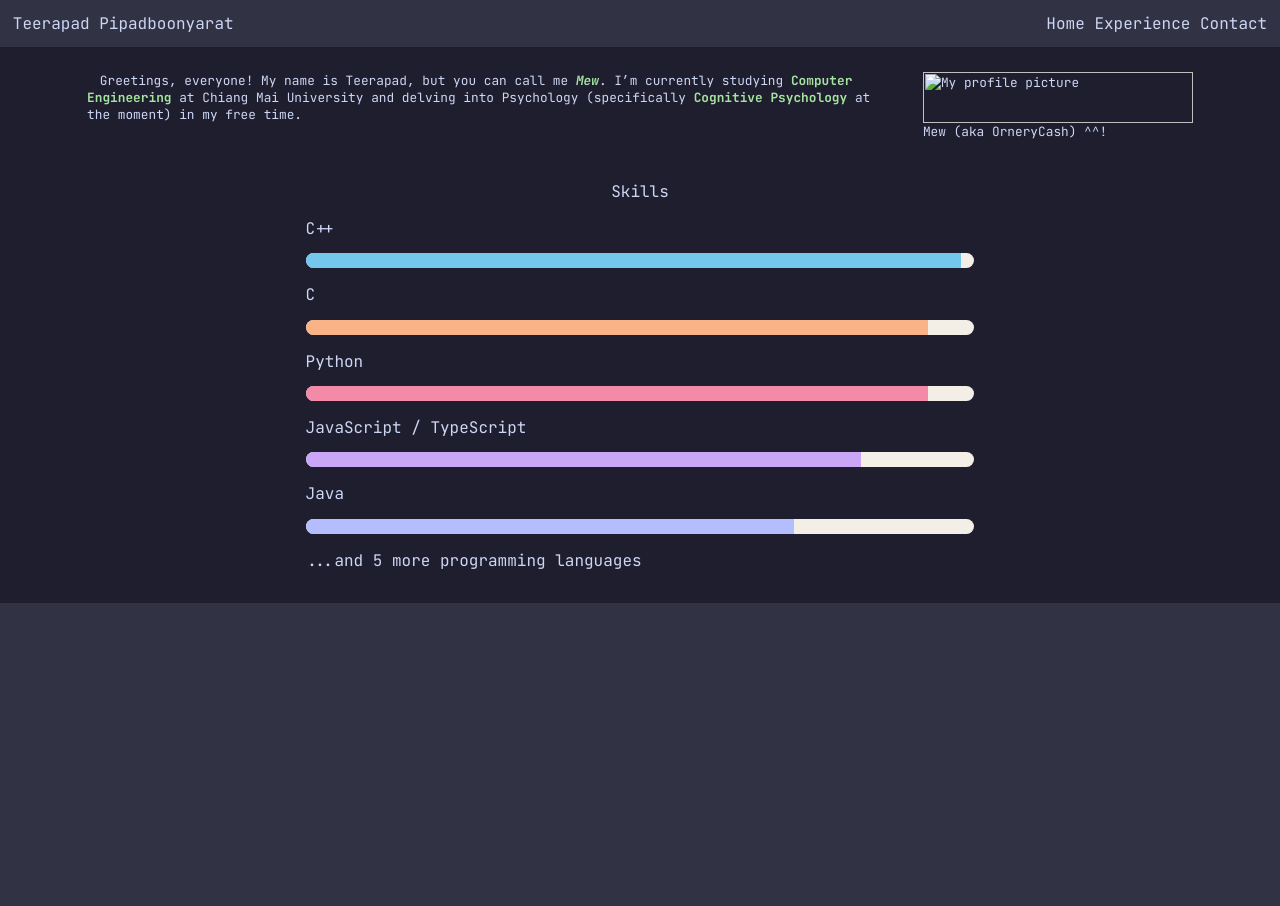
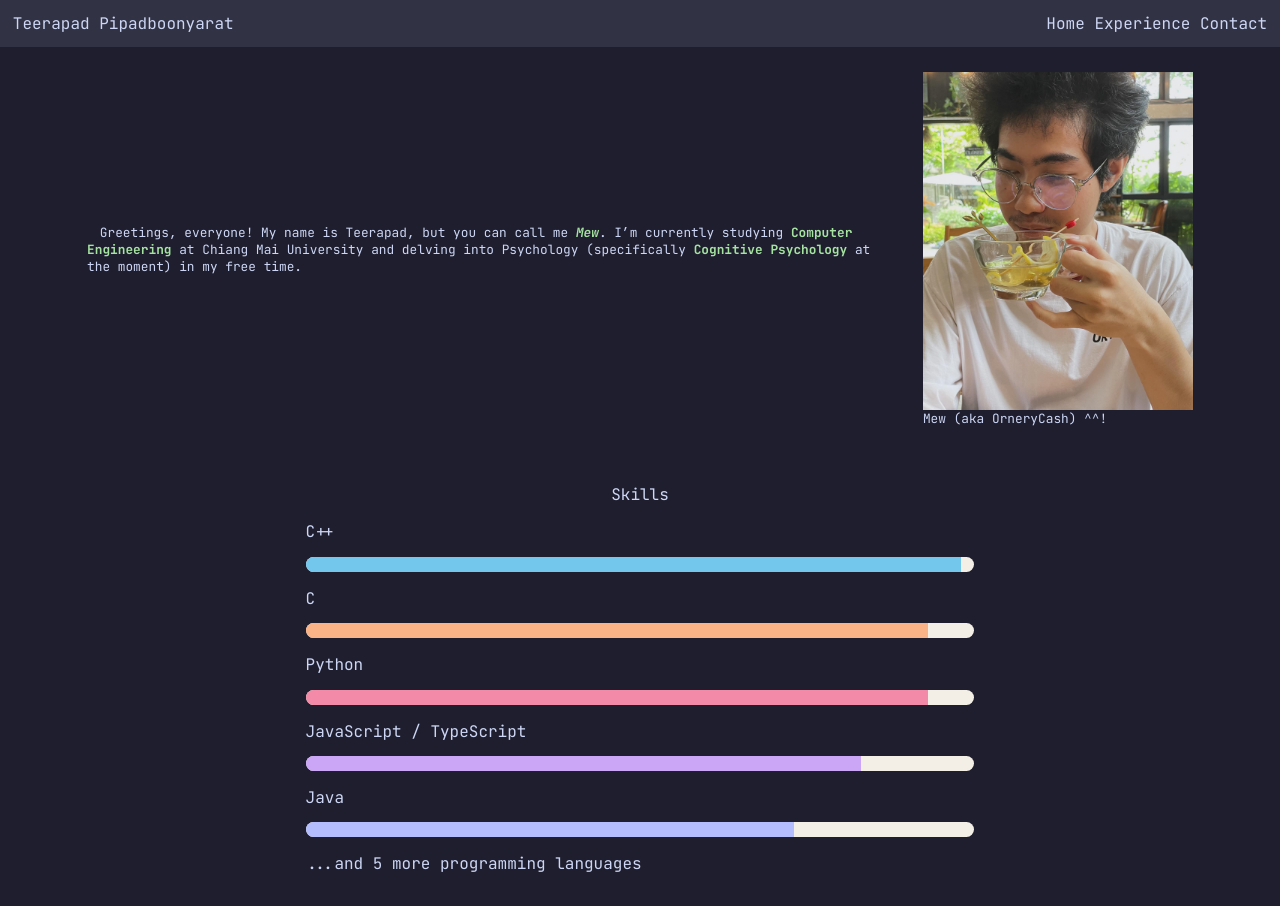
Before and after one commit to cpe207/lab02-OrneryCash, a plain HTML site: page index.html in a window 1280 px wide. Before the commit the page ends 800 px from the top, so only its background shows below. Drawn offline with Linux system fonts and the light colour scheme; the site is published under a folder, as on GitHub Pages, so addresses that start at the root find nothing.

Commit message:
Fix profile path

```diff
--- a/index.html
+++ b/index.html
@@ -30,7 +30,7 @@
 
       </div>
       <figure>
-        <img src="/public/profile.jpg" alt="My profile picture">
+        <img src="./public/profile.jpg" alt="My profile picture">
         <figcaption>Mew (aka OrneryCash) ^^!</figcaption>
       </figure>
     </div>
```
